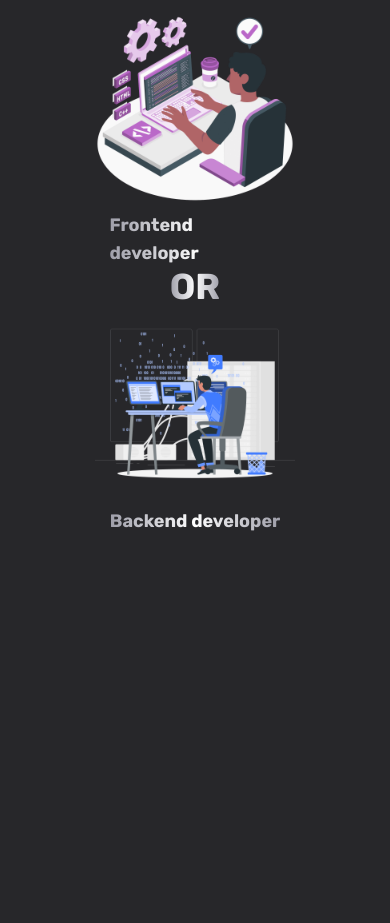
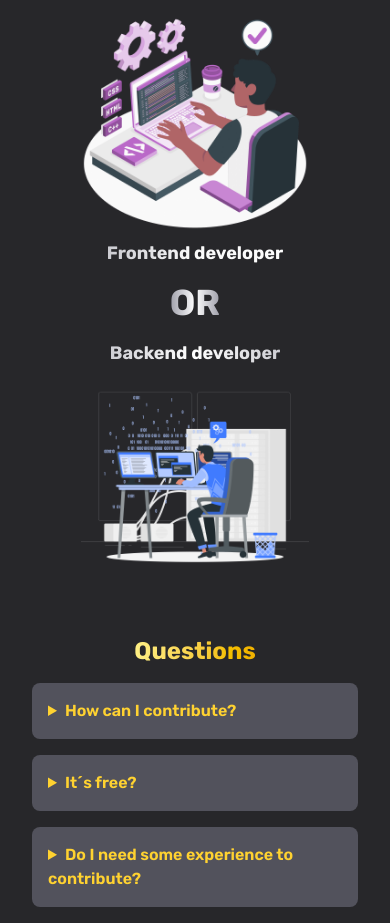
Before and after one commit to ByDiegoBlan/DevResources, an Astro site in the folder DevResources/: page /about in a window 390 px wide. Shown: the part 453-1376 px from the top of the page. Before the commit the page ends 996 px from the top, so only its background shows below. Built offline with nearby package versions, Linux system fonts and the light colour scheme; Astro itself is replaced by a stand-in of ours.

Commit message:
feat: Add QuestionsSection component to About page and enhance list item styles in Header

```diff
--- a/DevResources/src/components/Header.astro
+++ b/DevResources/src/components/Header.astro
@@ -46,7 +46,7 @@ const links = [
   >
     {
       links.map((link) => (
-        <li class="p-2 md:pr-2 text-md lg:text-lg hover:text-amber-300">
+        <li class="box-border p-2 md:pr-2 text-md lg:text-lg transition-all delay-100 duration-150 hover:text-amber-300">
           <a href={link.url}>{link.name}</a>
         </li>
       ))
--- /dev/null
+++ b/DevResources/src/components/QuestionsSection.astro
@@ -0,0 +1,46 @@
+<section class="w-full flex flex-col justify-center items-center gap-4 p-4">
+    <div
+        class="bg-linear-to-l from-yellow-500 to-yellow-200 text-transparent bg-clip-text"
+    >
+        <h2 class="text-2xl md:text-3xl font-bold w-full">Questions</h2>
+    </div>
+    <details
+        class="w-full sm:max-w-5/6 md:max-1/2 lg:max-w-2/3 bg-zinc-600 p-4 rounded-lg transition-all duration-300 hover:bg-zinc-700"
+    >
+        <summary
+            class="text-amber-300 font-semibold text-md sm:text-lg md:text-xl"
+            >How can I contribute?</summary
+        >
+        <p class="p-4 text-md md:text-lg">
+            Lorem ipsum dolor, sit amet consectetur adipisicing elit. Recusandae
+            minus corporis veritatis, accusamus dicta facilis earum similique
+            commodi harum hic.
+        </p>
+    </details>
+    <details
+        class="w-full sm:max-w-5/6 md:max-1/2 lg:max-w-2/3 bg-zinc-600 p-4 rounded-lg transition-all duration-300 hover:bg-zinc-700"
+    >
+        <summary
+            class="text-amber-300 font-semibold text-md sm:text-lg md:text-xl"
+            >It´s free?</summary
+        >
+        <p class="p-4 text-md md:text-lg">
+            Lorem ipsum dolor, sit amet consectetur adipisicing elit. Recusandae
+            minus corporis veritatis, accusamus dicta facilis earum similique
+            commodi harum hic.
+        </p>
+    </details>
+    <details
+        class="w-full sm:max-w-5/6 md:max-1/2 lg:max-w-2/3 bg-zinc-600 p-4 rounded-lg transition-all duration-300 hover:bg-zinc-700"
+    >
+        <summary
+            class="text-amber-300 font-semibold text-md sm:text-lg md:text-xl"
+            >Do I need some experience to contribute?</summary
+        >
+        <p class="p-4 text-md md:text-lg">
+            Lorem ipsum dolor, sit amet consectetur adipisicing elit. Recusandae
+            minus corporis veritatis, accusamus dicta facilis earum similique
+            commodi harum hic.
+        </p>
+    </details>
+</section>
--- a/DevResources/src/pages/about.astro
+++ b/DevResources/src/pages/about.astro
@@ -1,5 +1,6 @@
 ---
 import Layout from "../layouts/Layout.astro";
+import QuestionsSection from "../components/QuestionsSection.astro";
 ---
 
 <Layout title="About the project">
@@ -29,11 +30,12 @@ import Layout from "../layouts/Layout.astro";
                         No matter what kind of developer you are.
                     </h2>
                 </div>
+
                 <aside
                     class="box-border flex flex-col md:flex-row w-full justify-around items-center p-2"
                 >
                     <span
-                        class="w-1/2 flex flex-col gap-2 justify-center items-center"
+                        class="w-full md:w-1/2 flex flex-col gap-2 justify-center items-center"
                     >
                         <div class="flex justify-center w-full">
                             <img
@@ -42,18 +44,20 @@ import Layout from "../layouts/Layout.astro";
                             />
                         </div>
                         <div
-                            class="bg-linear-to-l from-white via-zinc-50 to-zinc-400 bg-clip-text text-transparent"
+                            class="w-full bg-linear-to-l from-white via-zinc-50 to-zinc-400 bg-clip-text text-transparent"
                         >
-                            <p class="text-lg font-bold">Frontend developer</p>
+                            <p class="w-full text-center text-lg font-bold">
+                                Frontend developer
+                            </p>
                         </div>
                     </span>
                     <div
                         class="bg-linear-to-l from-zinc-400 via-white to-zinc-400 bg-clip-text text-transparent"
                     >
-                        <p class="text-4xl font-bold">OR</p>
+                        <p class="py-4 md:p-0 text-4xl font-bold">OR</p>
                     </div>
                     <span
-                        class="w-1/2 flex flex-col justify-center items-center"
+                        class="w-full md:w-1/2 flex flex-col-reverse md:flex-col justify-center items-center"
                     >
                         <div class="flex justify-center w-full">
                             <img
@@ -62,15 +66,16 @@ import Layout from "../layouts/Layout.astro";
                             />
                         </div>
                         <div
-                            class="bg-clip-text bg-linear-to-l from-zinc-400 via-white to-zinc-400 text-transparent"
+                            class="w-full bg-clip-text bg-linear-to-l from-zinc-400 via-white to-zinc-400 text-transparent"
                         >
-                            <p class="text-lg font-bold w-full">
+                            <p class="text-center text-lg font-bold w-full">
                                 Backend developer
                             </p>
                         </div>
                     </span>
                 </aside>
             </section>
+            <QuestionsSection />
         </main>
     </div>
 </Layout>
```
